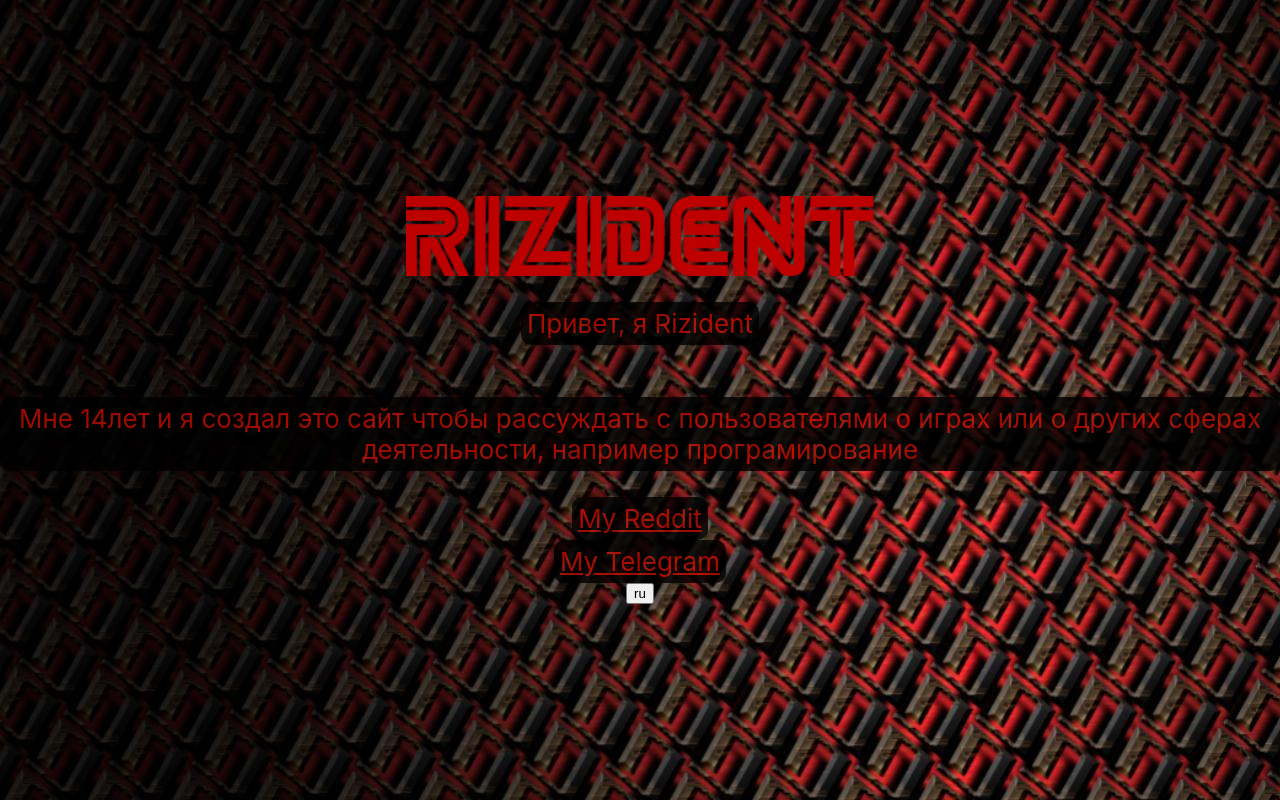
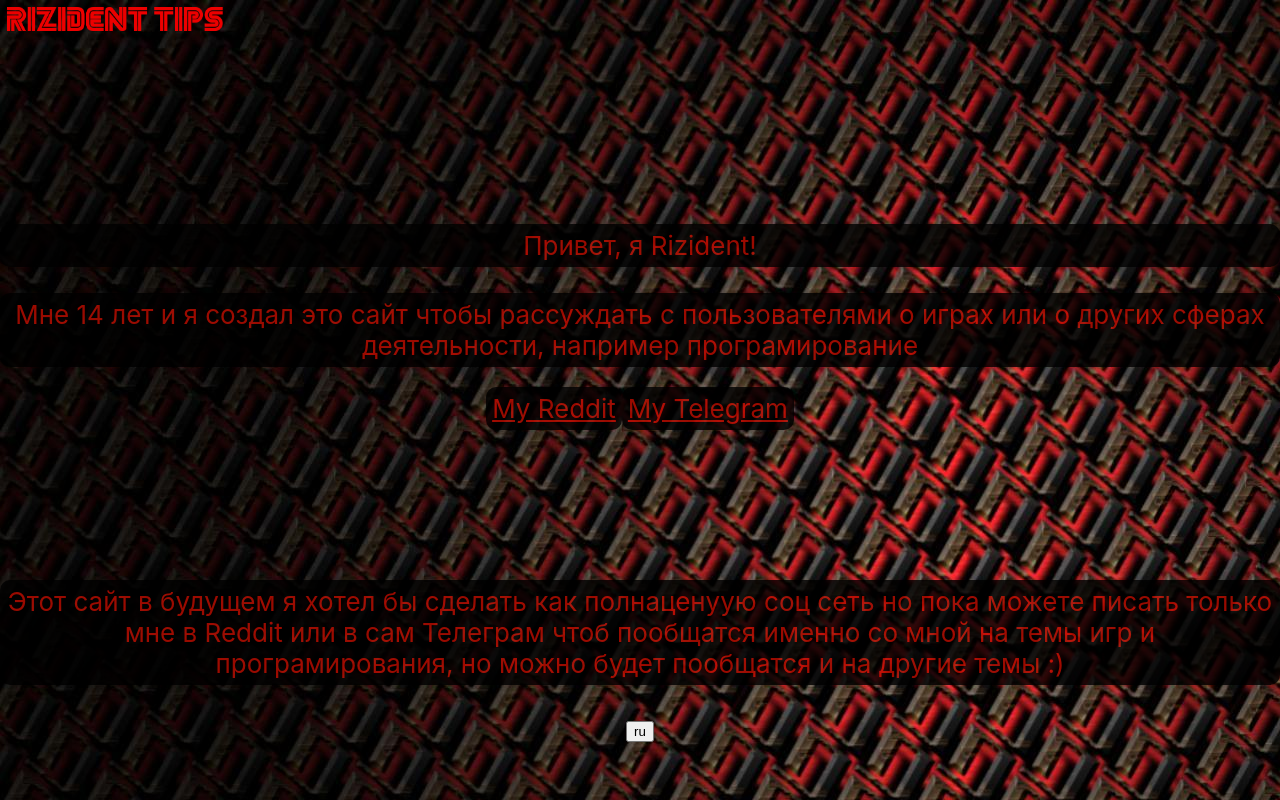
Before and after one commit to Rizident/rizident.github.io.old, a React (Create React App) app in the folder web/: page / in a window 1280 px wide. Built offline with nearby package versions, Linux system fonts and the light colour scheme.

Commit message:
text design - Site name and writing of the narrative text

```diff
--- a/web/src/App.css
+++ b/web/src/App.css
@@ -3,8 +3,9 @@
 }
 
 .App-logo {
-  height: 10vmin;
+  height: 3vmin;
   pointer-events: none;
+  padding: 7px;
 }
 
 .App-header {
@@ -13,8 +14,8 @@
   background-image: url('back-side.jpg');
   display: flex;
   flex-direction: column;
-  align-items: center;
-  justify-content: center;
+  align-items:flex-start;
+  justify-content:flex-start ;
   font-size: calc(10px + 2vmin);
   color: rgb(255, 255, 255);
 }
@@ -35,3 +36,9 @@
   padding: 6px;
   border-radius: 10px;
 }
+.App-content{
+  padding-top: 160px;
+}
+.App-info{
+  padding-top: 130px;
+}
--- a/web/src/App.js
+++ b/web/src/App.js
@@ -8,20 +8,20 @@ function App() {
   const [lang, setLang] = useState("ru");
 
 
-  let year =  new Date().getFullYear();;
+  let year = new Date().getFullYear();;
   let welcomeText = "";
   let welcomeText1 = "";
-  let age = year-2007;
+  let age = year - 2007;
   if (lang === "ru") {
-    welcomeText = "Привет, я Rizident"
+    welcomeText = "Привет, я Rizident!"
   } else if (lang === "en") {
-    welcomeText = "Hi! I'm Rizdent"
+    welcomeText = "Hi! I'm Rizdent!"
   }
 
   if (lang === "en") {
-    welcomeText1 = "I'm " + age + "years old and i do this site  to discuss with users about  games or  others areas of activity, such as programming"
+    welcomeText1 = "I'm " + age + " years old and i do this site  to discuss with users about  games or  others areas of activity, such as programming"
   } else if (lang === "ru") {
-    welcomeText1 = "Мне "+ age + "лет и я создал это сайт чтобы рассуждать с  пользователями о играх или о других сферах деятельности, например програмирование"
+    welcomeText1 = "Мне " + age + " лет и я создал это сайт чтобы рассуждать с  пользователями о играх или о других сферах деятельности, например програмирование"
   }
   function changeLang() {
     if (lang === "ru") {
@@ -30,12 +30,18 @@ function App() {
       setLang("ru");
     }
   }
-
+  let welcomeText2 = "";
+  if (lang === "en") {
+    welcomeText2 = "In the future, I would like to make this site a full-fledged social network, but for now you can only write to me on Reddit or to Telegram itself, so that you can communicate with me on the topics of games and programming, but you can also talk on other topics :) "
+  } else if (lang === "ru") {
+    welcomeText2 = " Этот сайт в будущем я хотел бы сделать как полнаценyую соц сеть но пока  можете писать только мне в Reddit или в сам Телеграм чтоб пообщатся именно со мной на темы игр и програмирования, но можно будет пообщатся и на другие темы :)"
+  }
   // HTML
   return (
     <div className="App">
       <header className="App-header">
         <img src={logo} className="App-logo" alt="logo" />
+        <div className="App-content">
           <p className="App-text">
             {welcomeText}
           </p>
@@ -43,6 +49,7 @@ function App() {
             {welcomeText1}
           </p>
           <a
+
             className="App-link"
             href="http://reddit.com/u/Rude-Collection-6351"
             target="_blank"
@@ -59,7 +66,13 @@ function App() {
             My Telegram
           </a>
 
-        <button onClick={changeLang}>{lang}</button>
+          <div className="App-info">
+            <p className="App-text">
+              {welcomeText2}
+            </p>
+          </div>
+
+          <button onClick={changeLang}>{lang}</button></div>
       </header>
     </div>
   );
```
Also changed, not shown: web/src/RizidentMeme.png, 11 other files (tests, documents, lock files or other folders). Lines whose indentation alone changed are shown as unchanged.
